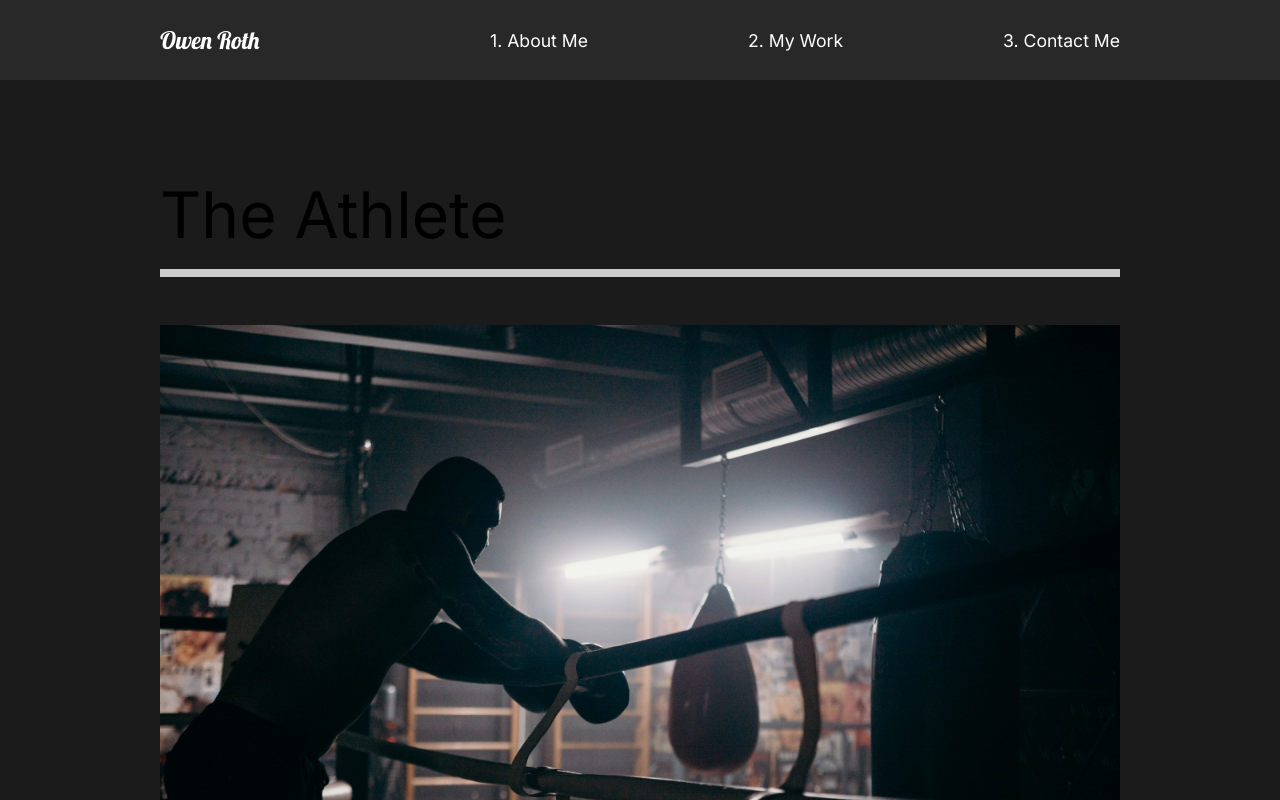
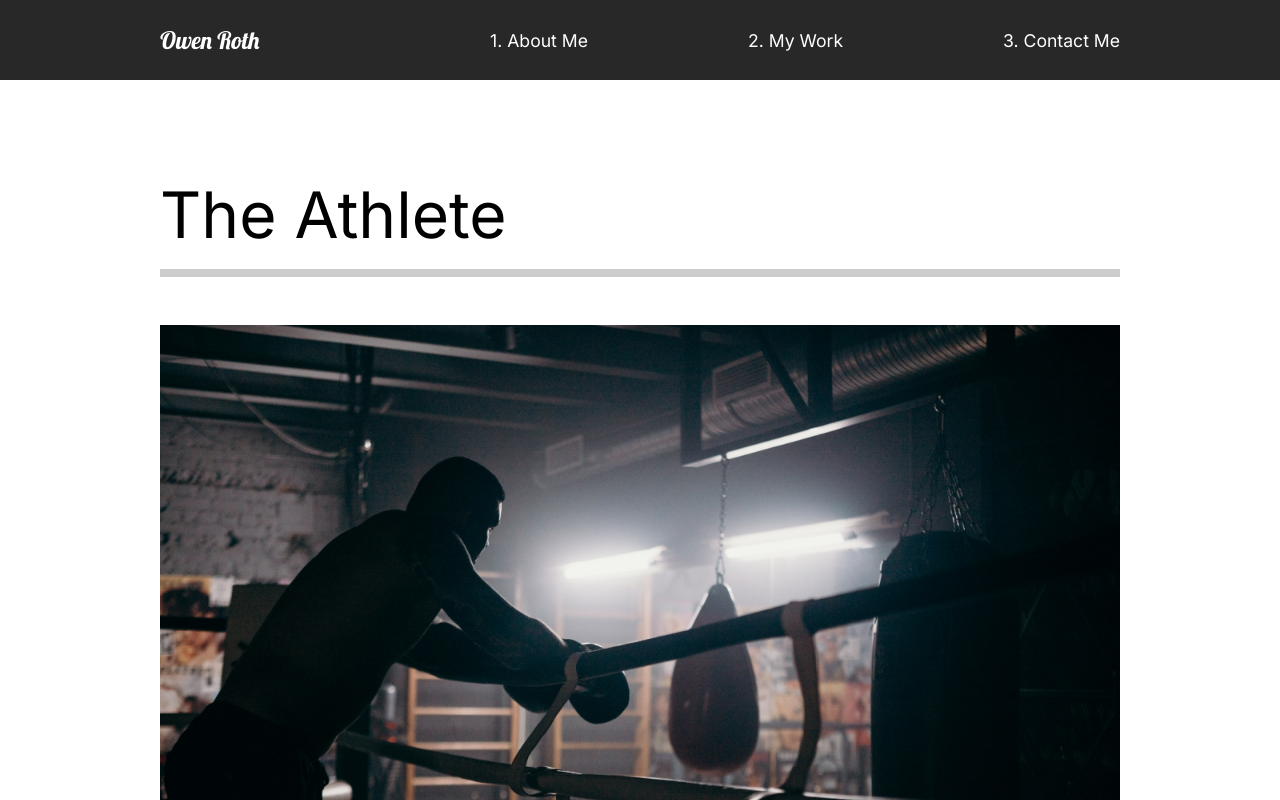
Before and after one commit to oroth8/react_portfolio, a React (Create React App) app in the folder client/: page /work in a window 1280 px wide. Shown: the top 800 px of the page. Built offline with nearby package versions, Linux system fonts and the light colour scheme.

Commit message:
added page transitions

```diff
--- a/client/src/App.js
+++ b/client/src/App.js
@@ -4,17 +4,21 @@ import MyWork from "./pages/MyWork";
 import ContactMe from "./pages/ContactMe";
 import ProjectDetail from "./pages/ProjectDetail";
 // Router
-import { Switch, Route } from "react-router-dom";
+import { Switch, Route, useLocation } from "react-router-dom";
 
 // Global Style
 import GlobalStyle from "./components/GlobalStyle";
+// animation
+import { AnimatePresence } from "framer-motion";
 
 function App() {
+  const location = useLocation();
   return (
     <div className="App">
       <GlobalStyle />
       <Nav />
-      <Switch>
+      <AnimatePresence exitBeforeEnter>
+        <Switch location={location} key={location.pathname}>
           <Route exact path="/">
             <AboutMe />
           </Route>
@@ -28,6 +32,7 @@ function App() {
             <ContactMe />
           </Route>
         </Switch>
+      </AnimatePresence>
     </div>
   );
 }
--- /dev/null
+++ b/client/src/animation.js
@@ -0,0 +1,20 @@
+export const pageAnimation = {
+  hidden: {
+    opacity: 0,
+    y: 300,
+  },
+  show: {
+    opacity: 1,
+    y: 0,
+    transition: {
+      duration: 1,
+    },
+  },
+  exit: {
+    opacity: 0,
+    y: 300,
+    transition: {
+      duration: 1,
+    },
+  },
+};
--- a/client/src/pages/AboutMe.js
+++ b/client/src/pages/AboutMe.js
@@ -1,16 +1,23 @@
-import React, { Fragment } from 'react'
-import AboutSection from '../components/AboutSection'
-import ServiceSection from '../components/ServiceSection';
-import FaqSection from '../components/FaqSection'
+import React from "react";
+import AboutSection from "../components/AboutSection";
+import ServiceSection from "../components/ServiceSection";
+import FaqSection from "../components/FaqSection";
+import { motion } from "framer-motion";
+import { pageAnimation } from "../animation";
 
 const AboutMe = () => {
-    return (
-        <Fragment>
-            <AboutSection />
-            <ServiceSection />
-            <FaqSection/>
-        </Fragment>
-    )
-}
+  return (
+    <motion.div
+      variants={pageAnimation}
+      initial="hidden"
+      animate="show"
+      exit="exit"
+    >
+      <AboutSection />
+      <ServiceSection />
+      <FaqSection />
+    </motion.div>
+  );
+};
 
 export default AboutMe;
--- a/client/src/pages/ContactMe.js
+++ b/client/src/pages/ContactMe.js
@@ -1,11 +1,19 @@
-import React from 'react'
+import React from "react";
+import { motion } from "framer-motion";
+import { pageAnimation } from "../animation";
 
 const ContactMe = () => {
-    return (
-        <div>
-            <h1>Contact Me</h1>
-        </div>
-    )
-}
+  return (
+    <motion.div
+      variants={pageAnimation}
+      initial="hidden"
+      animate="show"
+      exit="exit"
+      style={{ background: "#fff" }}
+    >
+      <h1>Contact Me</h1>
+    </motion.div>
+  );
+};
 
 export default ContactMe;
--- a/client/src/pages/MyWork.js
+++ b/client/src/pages/MyWork.js
@@ -6,27 +6,36 @@ import theracer from "../img/theracer-small.png";
 import goodtimes from "../img/goodtimes-small.png";
 import styled from "styled-components";
 
+import { motion } from "framer-motion";
+import { pageAnimation } from "../animation";
+
 const MyWork = () => {
   return (
-    <Work>
+    <Work
+      variants={pageAnimation}
+      initial="hidden"
+      animate="show"
+      exit="exit"
+      style={{ background: "#fff" }}
+    >
       <Project>
         <h2>The Athlete</h2>
         <div className="line"></div>
-        <Link>
+        <Link to="/work/the-athlete">
           <img src={athlete} alt="athlete" />
         </Link>
       </Project>
       <Project>
         <h2>The Racer</h2>
         <div className="line"></div>
-        <Link>
+        <Link to="/work/the-racer">
           <img src={theracer} alt="theracer" />
         </Link>
       </Project>
       <Project>
         <h2>Goodtimes</h2>
         <div className="line"></div>
-        <Link>
+        <Link to="/work/good-times">
           <img src={goodtimes} alt="good times" />
         </Link>
       </Project>
@@ -34,7 +43,7 @@ const MyWork = () => {
   );
 };
 
-const Work = styled.div`
+const Work = styled(motion.div)`
   min-height: 100vh;
   overflow: hidden;
   padding: 5rem 10rem;
--- a/client/src/pages/ProjectDetail.js
+++ b/client/src/pages/ProjectDetail.js
@@ -2,6 +2,8 @@ import React, { useState, useEffect } from "react";
 import styled from "styled-components";
 import { useHistory } from "react-router-dom";
 import { ProjectState } from "../projectState";
+import { motion } from "framer-motion";
+import { pageAnimation } from "../animation";
 
 const ProjectDetail = () => {
   const history = useHistory();
@@ -20,7 +22,12 @@ const ProjectDetail = () => {
   return (
     <>
       {project && (
-        <Details>
+        <Details
+          variants={pageAnimation}
+          initial="hidden"
+          animate="show"
+          exit="exit"
+        >
           <HeadLine>
             <h2>{project.title}</h2>
             <img src={project.mainImg} alt="project" />
@@ -34,13 +41,24 @@ const ProjectDetail = () => {
               />
             ))}
           </TBD1>
+          <ImageDisplay>
+            <img src={project.secondaryImg} alt="projectt" />
+          </ImageDisplay>
         </Details>
       )}
     </>
   );
 };
+const ImageDisplay = styled.div`
+  min-height: 50vh;
+  img {
+    width: 100%;
+    height: 100vh;
+    object-fit: cover;
+  }
+`;
 
-const Details = styled.div`
+const Details = styled(motion.div)`
   color: white;
 `;
 const HeadLine = styled.div`
```
Also changed, not shown: client/src/components/AboutSection.js (+13 -17 lines). Lines whose indentation alone changed are shown as unchanged.
